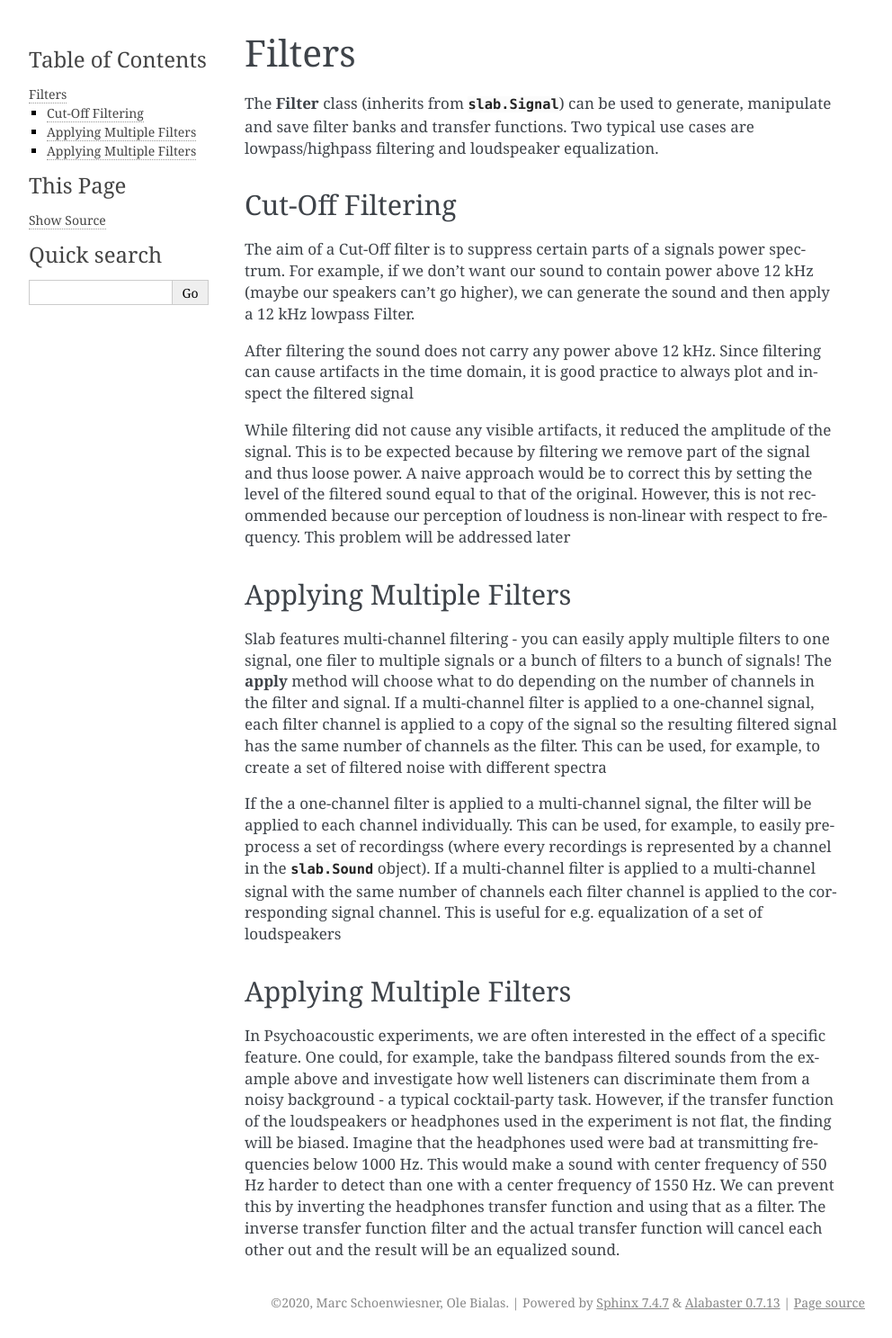
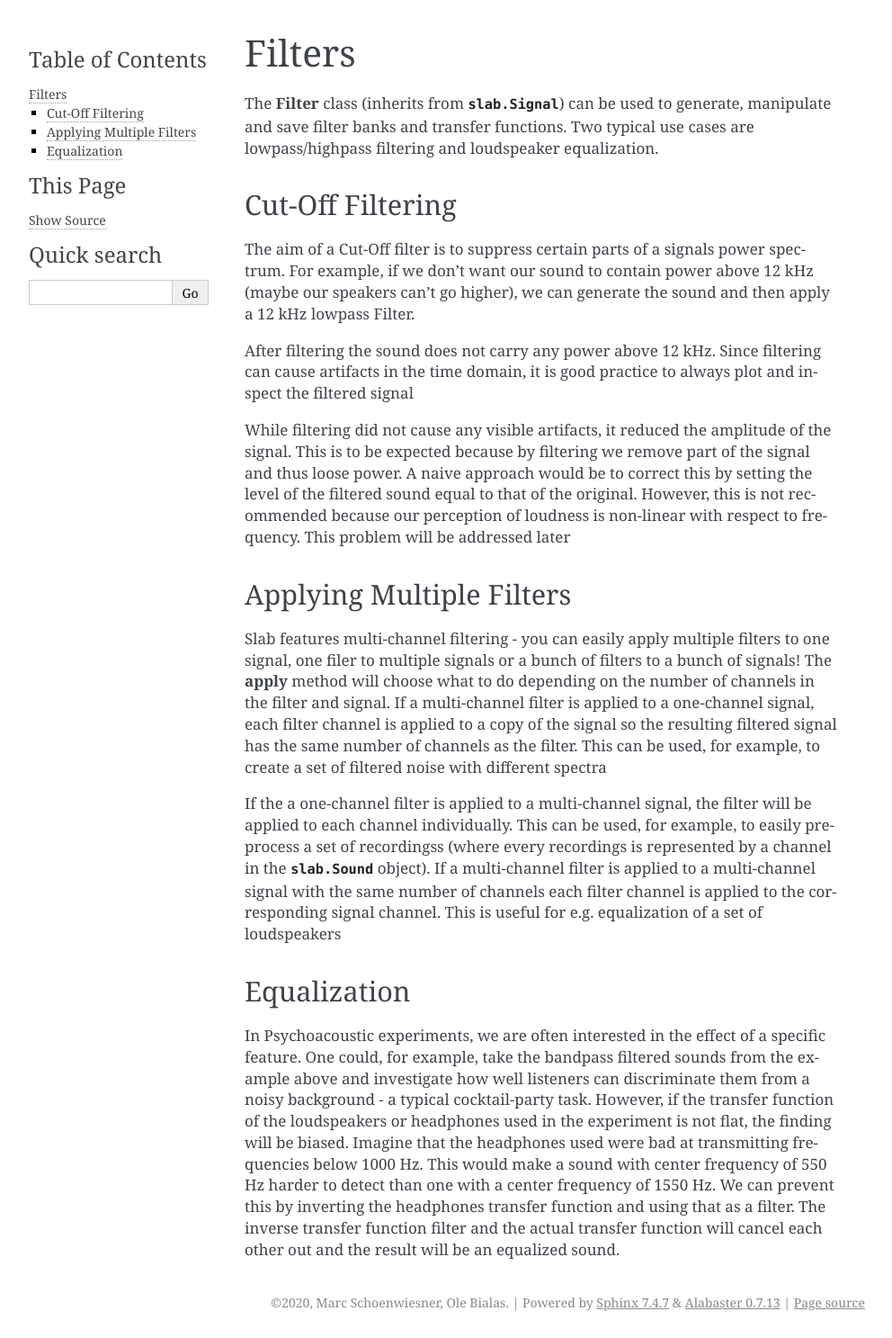
Before and after one commit to DrMarc/slab, a Sphinx documentation site: the page built from docs/filter.rst, in a window 1280 px wide. Shown: the whole page at 90% size, without its empty margins (148-1140 px from the left). Built offline with Sphinx 7.4.7, drawn with Linux system fonts in a browser that asks for light colours.

Commit message:
chnage header

```diff
--- a/docs/filter.rst
+++ b/docs/filter.rst
@@ -98,8 +98,8 @@ every recordings is represented by a channel in the :class:`slab.Sound` object).
 is applied to a multi-channel signal with the same number of channels each filter channel is applied to
 the corresponding signal channel. This is useful for e.g. equalization of a set of loudspeakers
 
-Applying Multiple Filters
--------------------------
+Equalization
+------------
 
 In Psychoacoustic experiments, we are often interested in the effect of a specific feature. One could,
 for example, take the bandpass filtered sounds from the example above and investigate how well listeners
```
